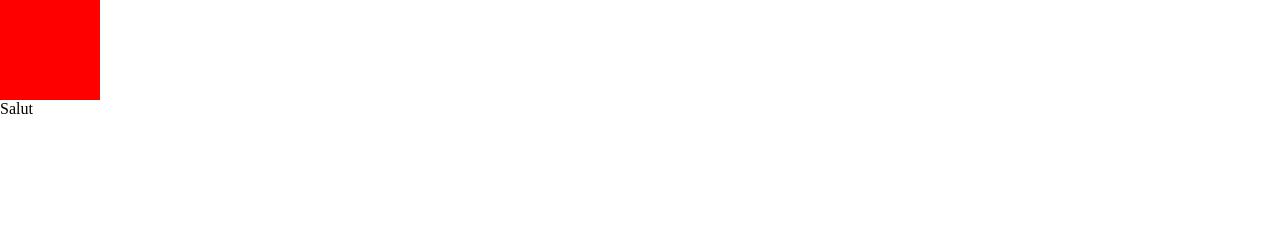
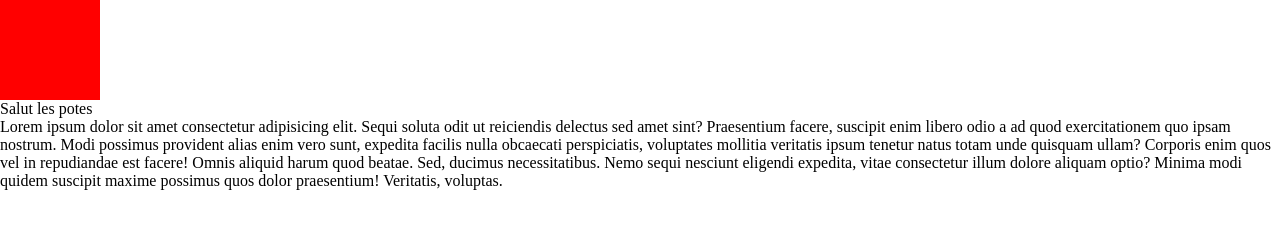
Before and after one commit to Github1234fab/Tests-animation, a plain HTML site: page index.html in a window 1280 px wide. Drawn offline with Linux system fonts and the light colour scheme.

Commit message:
créa lorem*3

```diff
--- a/index.html
+++ b/index.html
@@ -10,7 +10,11 @@
 <body>
 
     <div class="box"></div>
-    <p>Salut</p>
+    <p>Salut les potes</p>
+    <p>Lorem ipsum dolor sit amet consectetur adipisicing elit. Sequi soluta odit ut reiciendis delectus sed amet sint? Praesentium facere, suscipit enim libero odio a ad quod exercitationem quo ipsam nostrum.
+    Modi possimus provident alias enim vero sunt, expedita facilis nulla obcaecati perspiciatis, voluptates mollitia veritatis ipsum tenetur natus totam unde quisquam ullam? Corporis enim quos vel in repudiandae est facere!
+    Omnis aliquid harum quod beatae. Sed, ducimus necessitatibus. Nemo sequi nesciunt eligendi expedita, vitae consectetur illum dolore aliquam optio? Minima modi quidem suscipit maxime possimus quos dolor praesentium! Veritatis, voluptas.
+    </p>
 
 
 </body>
```
